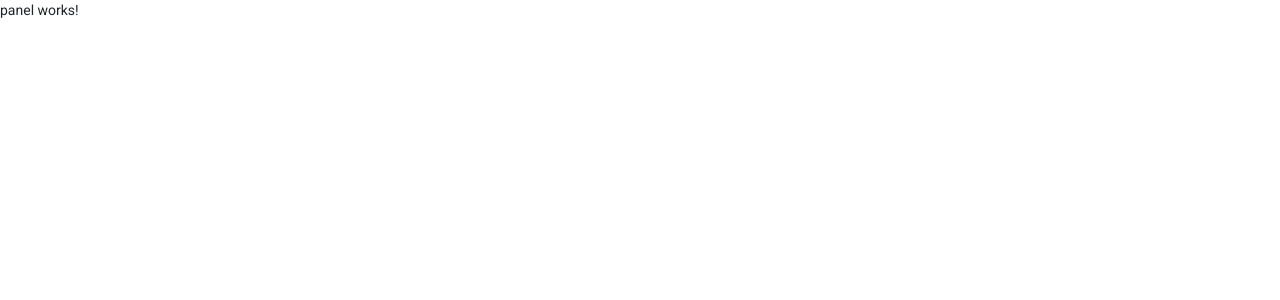
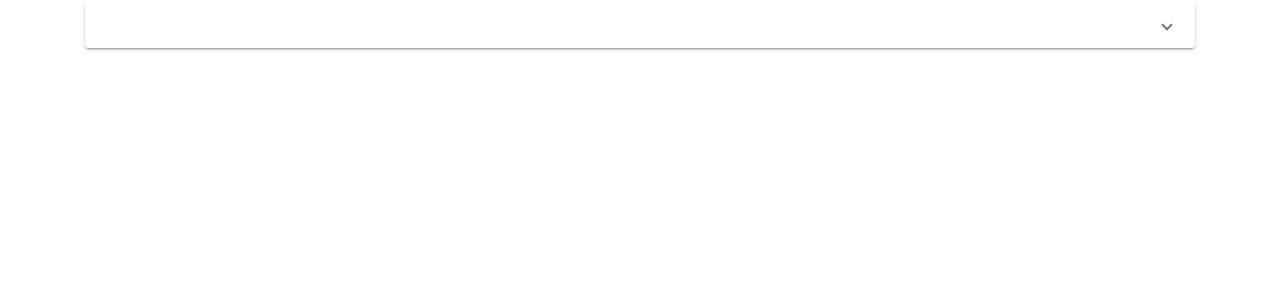
Before and after one commit to ShohrabRustam/MaterialUI, an Angular app: page / in a window 1280 px wide. Shown: the top 300 px of the page. Built offline with nearby package versions, Linux system fonts and the light colour scheme.

Commit message:
mat-expension panel and under this mat-expemsion-header

```diff
--- a/src/app/panel/panel.component.html
+++ b/src/app/panel/panel.component.html
@@ -1 +1,7 @@
-<p>panel works!</p>
+<div class="container">
+  <mat-expansion-panel>
+    <mat-expansion-panel-header>
+
+    </mat-expansion-panel-header>
+  </mat-expansion-panel>
+</div>
```
